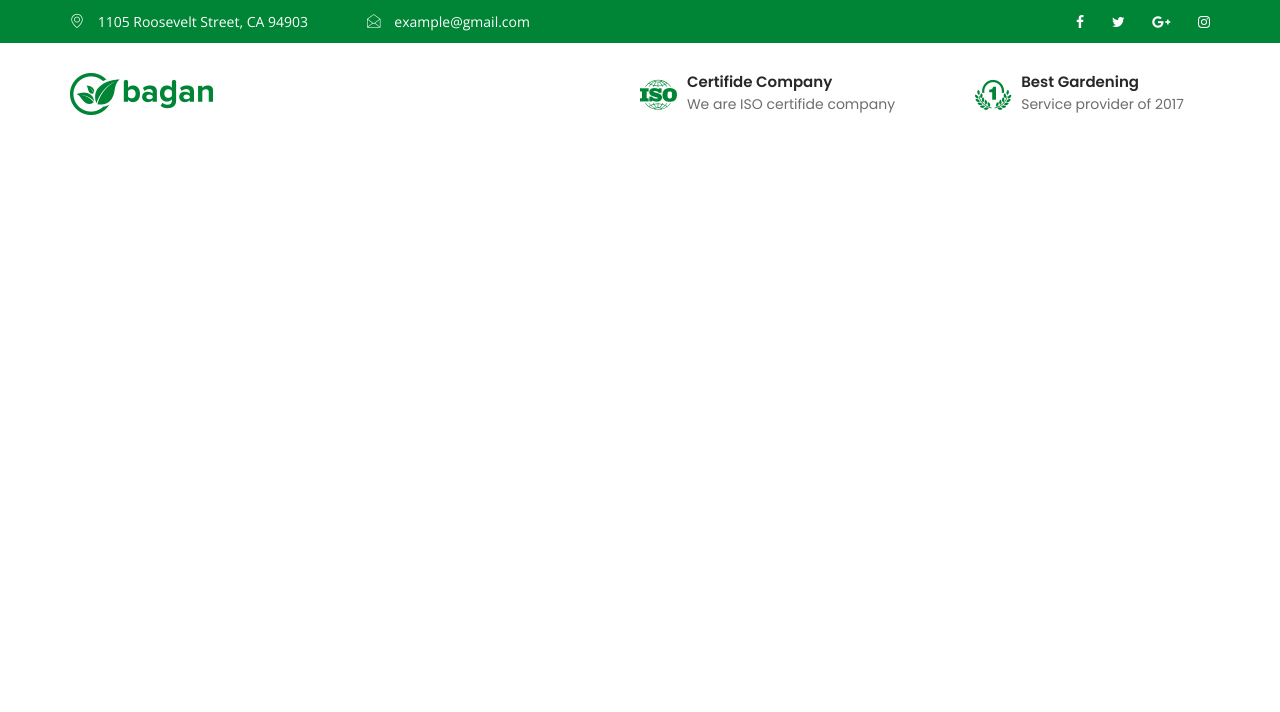
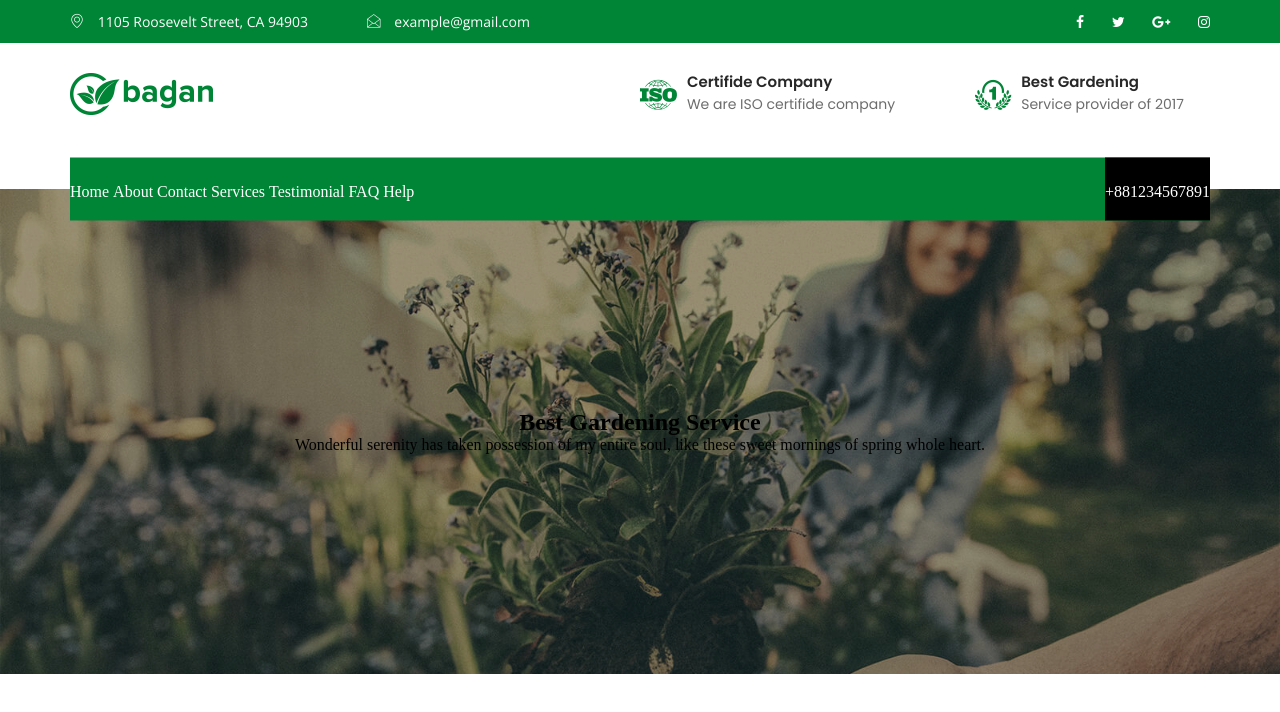
Before and after one commit to taniasultana-dev/bagan-html, a website: page index.html in a window 1280 px wide. Drawn offline with nearby package versions, Linux system fonts and the light colour scheme.

Commit message:
added header and banner markup

```diff
--- a/index.html
+++ b/index.html
@@ -92,10 +92,39 @@
               </div>
             </div>
         </div>
+
+        <!-- header nav start -->
+        <nav>
+          <div class="container">
+
+            <div class="nav-wrapper">
+              <ul class="menu-list">
+                <li><a href="#">Home</a></li>
+                <li><a href="#">About</a></li>
+                <li><a href="#">Contact</a></li>
+                <li><a href="#">Services</a></li>
+                <li><a href="#">Testimonial</a></li>
+                <li><a href="#">FAQ</a></li>
+                <li><a href="#">Help</a></li>
+              </ul>
+
+              <a class="header-cta" href="tel:+881234567891">+881234567891</a>
+
+            </div>
+
+          </div>
+        </nav>  <!-- header nav end -->
+
+
     </header>
 
-    <section>
-
+    <section id="banner-section">
+        <div class="overlay">
+          <div class="inner_section align-center">
+              <h1>Best Gardening Service</h1>
+              <p>Wonderful serenity has taken possession of my entire soul, like these sweet mornings of spring whole heart.</p>
+          </div>
+        </div>
     </section>
 
     <footer>
--- /dev/null
+++ b/sass/layouts/_banner.scss
@@ -0,0 +1,11 @@
+#banner-section {
+    background-color: green;
+    background: url('#{$img_src}/banner_slider_1.jpg');
+    background-repeat: no-repeat;
+    background-size: cover;
+
+    .overlay {
+        padding: 220px 0;
+        background-color: rgba(0, 0, 0, .4);
+    }
+}
--- a/sass/layouts/_header.scss
+++ b/sass/layouts/_header.scss
@@ -37,6 +37,35 @@
     }
 
     .header-middle {
-        padding: 30px 0;
+        padding: 30px 0 70px 0;
+    }
+
+    nav {
+        .container {
+            position: relative;
+        }
+    }
+
+    .nav-wrapper {
+        display: flex;
+        justify-content: space-between;
+        background-color: $primary;
+        position: absolute;
+        width: 100%;
+        transform: translateY(-50%);
+
+        a {
+            color: $white;
+            padding-top: 25px;
+            padding-bottom: 20px;
+        }
+
+        ul li {
+            display: inline-block;
+        }
+
+        .header-cta {
+            background-color: black;
+        }
     }
 }
--- a/sass/master.scss
+++ b/sass/master.scss
@@ -3,3 +3,4 @@
 
 @import './layouts/header';
 @import './layouts/icon-box';
+@import './layouts/banner';
--- a/sass/utils/_common.scss
+++ b/sass/utils/_common.scss
@@ -12,8 +12,17 @@ ul, ol, li {
     list-style-type: none;
 }
 
+a, span, label, input, textarea, button {
+    display: inline-block;
+}
+
 .container {
     max-width: 1140px;
+    margin: 0 auto;
+}
+
+.inner_section {
+    max-width: 900px;
     margin: 0 auto;
 }
 
@@ -23,6 +32,10 @@ ul, ol, li {
 
 .align-right {
     text-align: right;
+}
+
+.align-center {
+    text-align: center;
 }
 
 .col {
--- a/sass/utils/_variables.scss
+++ b/sass/utils/_variables.scss
@@ -10,3 +10,5 @@ $grey-color: #d7d7d7;
 
 $primary-font: 'Poppins', sans-serif;
 $body-font: 'Open Sans', sans-serif;
+
+$img_src: '../images';
```
Also changed, not shown: css/master.css, images/banner_slider_1.jpg (added), 1 other file.
